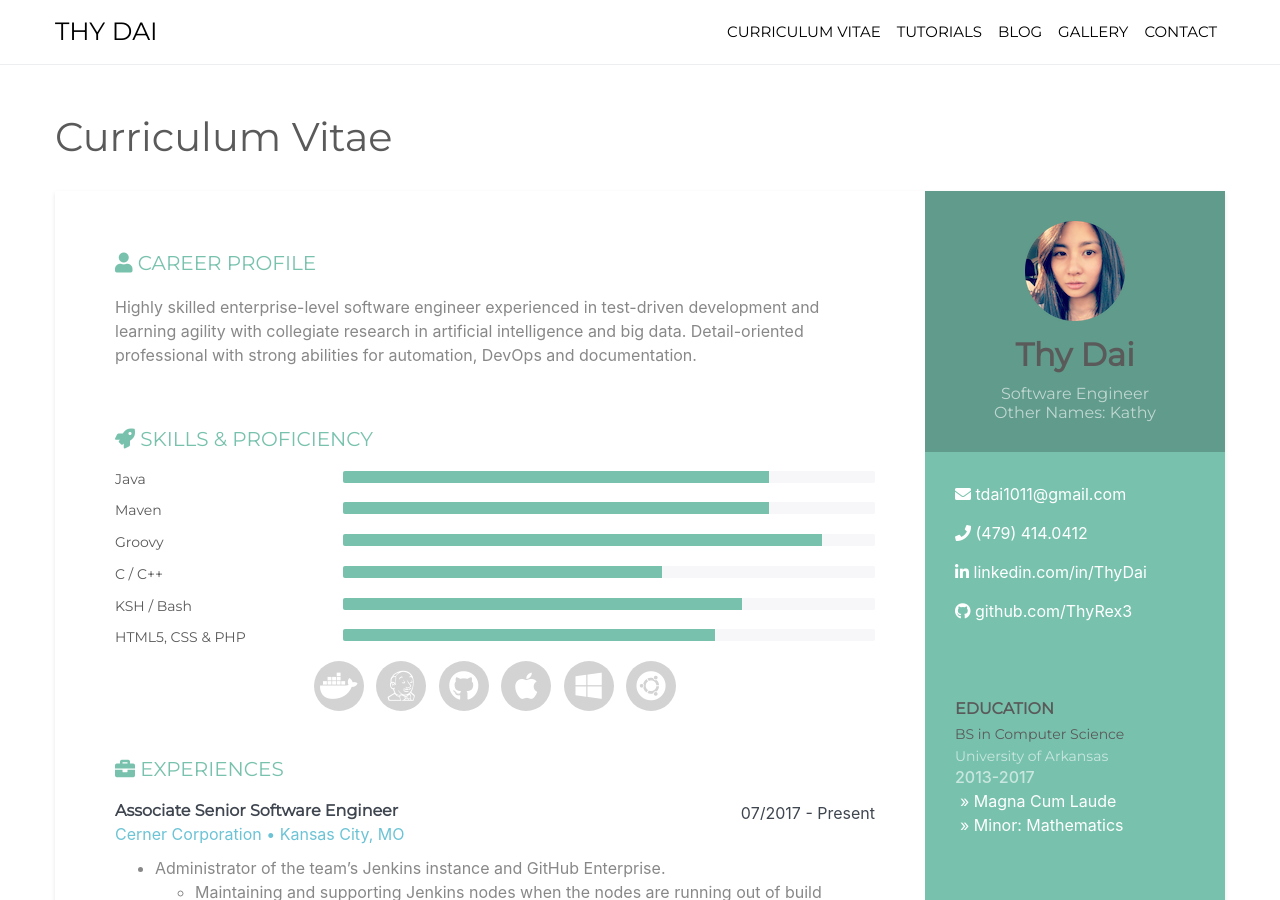
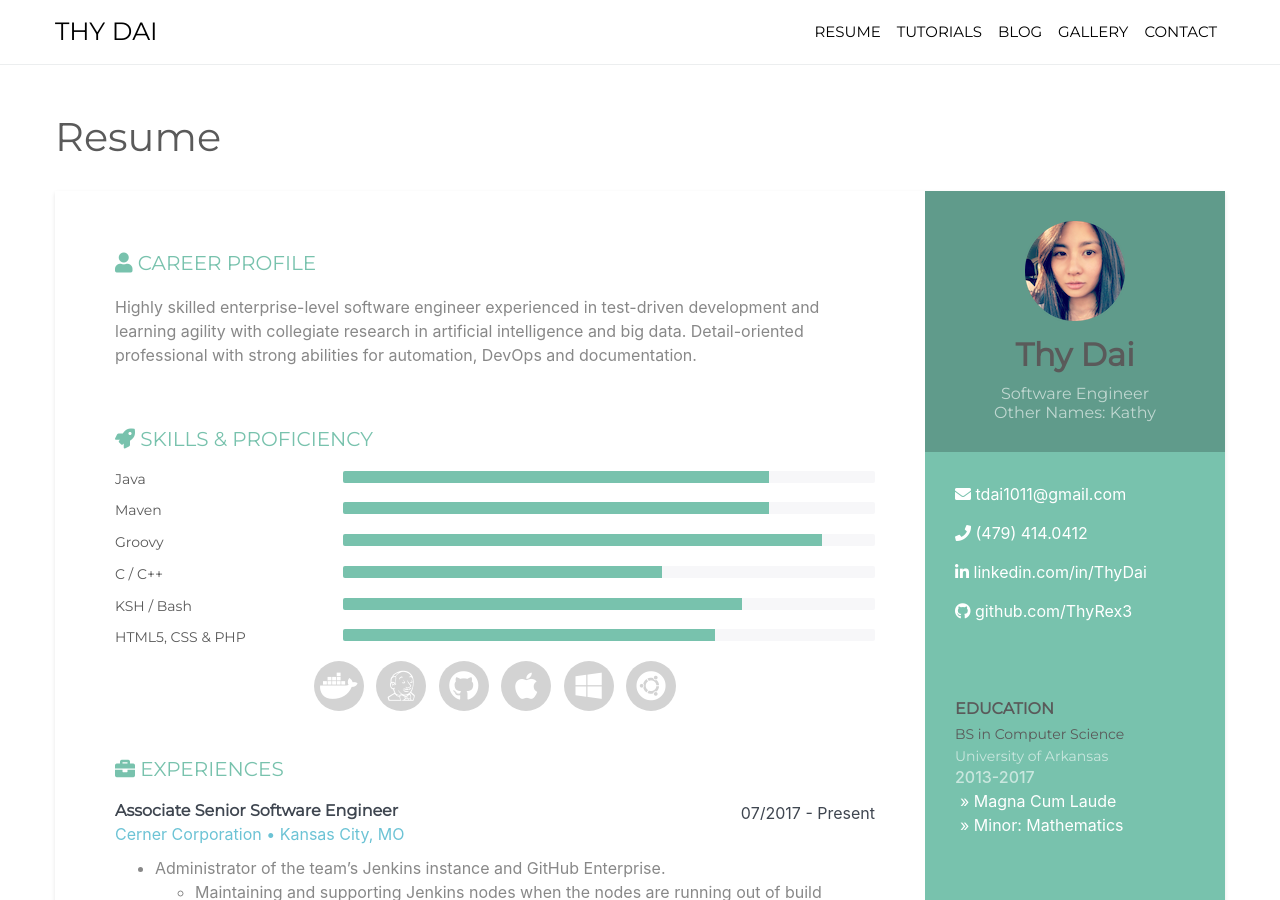
Before and after one commit to ThyRex3/thyrex3.github.io, a Jekyll site: the page built from _pages/resume.html, in a window 1280 px wide and 900 px high. Built offline with Jekyll 4.4.1, drawn with Linux system fonts in a browser that asks for light colours; nearby versions of some CDN libraries.

Commit message:
Rename to resume

```diff
--- a/_config.yml
+++ b/_config.yml
@@ -31,7 +31,7 @@ plugins:
 
 # A list of the pages to display in the navigation bar
 header_pages:
-  - cv
+  - resume
   - tutorials
   - portfolio
   - blog
--- a/_pages/cv.html
+++ b/_pages/resume.html
@@ -1,7 +1,7 @@
 ---
 layout: page
-title: Curriculum Vitae
-permalink: /cv.html
+title: Resume
+permalink: /resume.html
 ---
 <div class="wrapper">
         <div class="sidebar-wrapper">
--- a/assets/main.scss
+++ b/assets/main.scss
@@ -10,5 +10,5 @@
 
 @import "partials/core";
 @import "partials/posts";
-@import "partials/cv";
+@import "partials/resume";
 @import "partials/animate";
```
Also changed, not shown: _sass/partials/_resume.scss (renamed from _sass/partials/_cv.scss).
